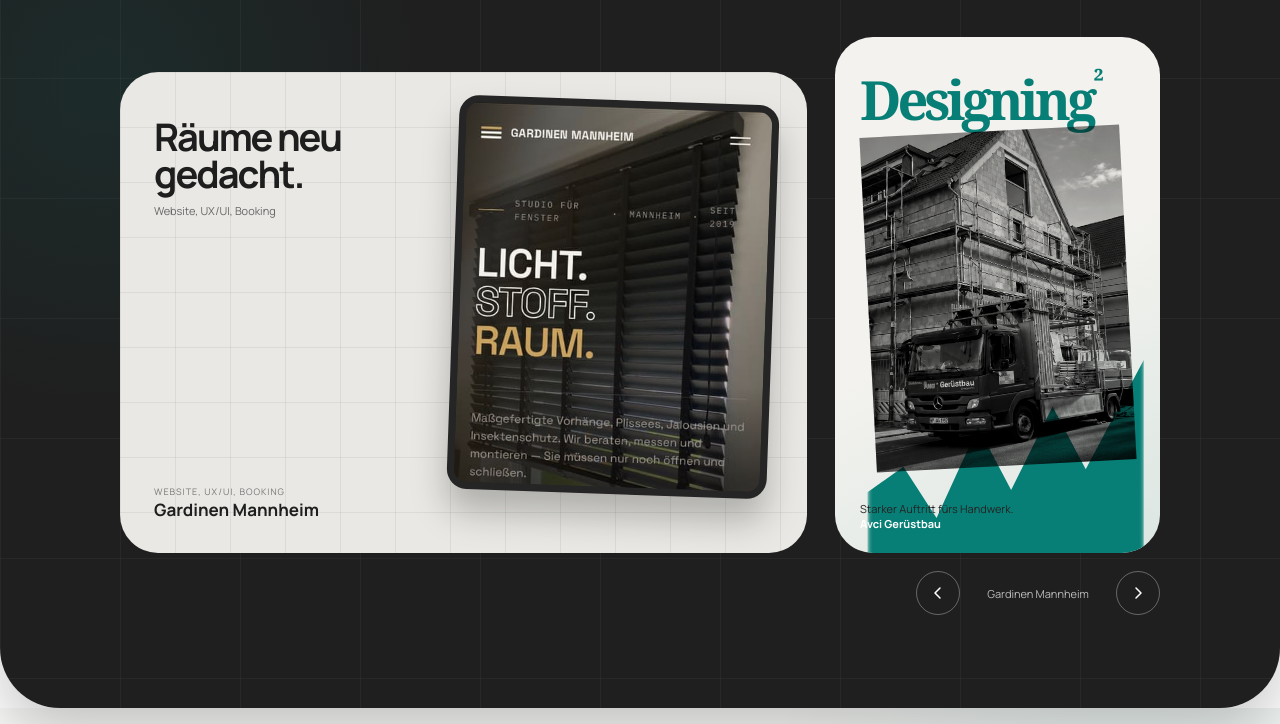
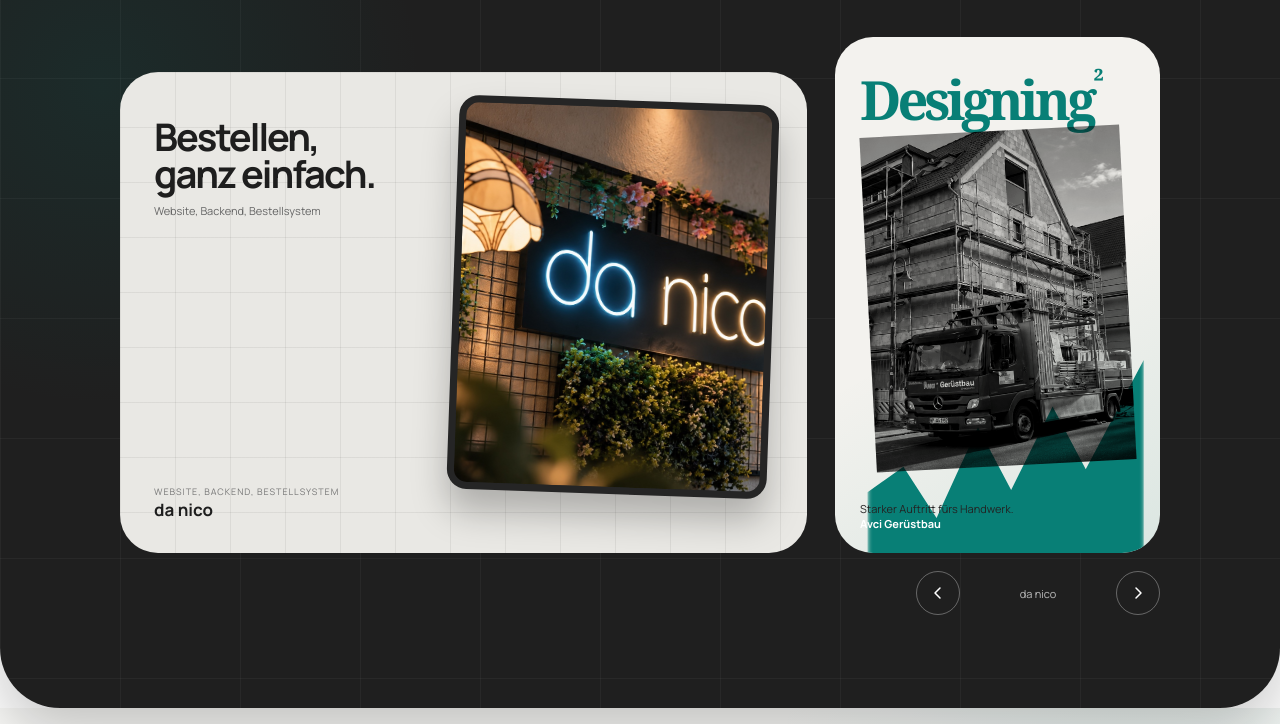
Before and after one commit to Ak-learn-code/new-homepage, a React (Vite) app: page / in a window 1280 px wide. Shown: the part 2961-3685 px from the top of the page. Built offline with nearby package versions, Linux system fonts and the light colour scheme.

Commit message:
add da nico reference and project links

```diff
--- a/src/main.jsx
+++ b/src/main.jsx
@@ -23,7 +23,7 @@ import './styles.css'
 const asset = (path) => `${import.meta.env.BASE_URL}${path}`
 
 const projects = [
-  { name: 'Gardinen Mannheim', meta: 'Website, UX/UI, Booking', image: asset('assets/projects/gardinen-mannheim-dark.jpg'), short: 'Räume neu gedacht.' },
+  { name: 'da nico', meta: 'Website, Backend, Bestellsystem', image: asset('assets/projects/da-nico.jpg'), short: 'Bestellen, ganz einfach.' },
   { name: 'Avci Gerüstbau', meta: 'Website, UX/UI, Entwicklung', image: asset('assets/projects/avci-geruestbau.jpg'), short: 'Starker Auftritt fürs Handwerk.' },
   { name: 'Stadtmüller', meta: 'Website, UX/UI, Entwicklung', image: asset('assets/projects/stadtmueller.jpg'), short: 'Klarheit bis ins Detail.' },
   { name: 'Ingenieurbüro Nuri', meta: 'Website, UX/UI, Entwicklung', image: asset('assets/projects/kfz-nuri.jpg'), short: 'Technik verständlich gemacht.' },
@@ -31,12 +31,12 @@ const projects = [
 ]
 
 const referenceProjects = [
-  { ...projects[0], description: 'Website, UX/UI und Booking für einen klaren digitalen Auftritt.' },
-  { ...projects[1], description: 'Website, UX/UI und Entwicklung für ein starkes Handwerksunternehmen.' },
+  { ...projects[0], description: 'Website mit Backend und Bestellsystem für da nico.', url: 'https://da-nico.de/' },
+  { ...projects[1], description: 'Website, UX/UI und Entwicklung für ein starkes Handwerksunternehmen.', url: 'https://www.avci-geruestbau.de/' },
   { ...projects[2], description: 'Website, UX/UI und Entwicklung mit Fokus auf Klarheit bis ins Detail.' },
-  { ...projects[3], description: 'Website, UX/UI und Entwicklung für verständliche technische Leistungen.' },
+  { ...projects[3], description: 'Website, UX/UI und Entwicklung für verständliche technische Leistungen.', url: 'https://ing-kaltbrunn.de/' },
   { ...projects[4], description: 'Website und UX/UI für einen digitalen Auftritt mit Gefühl für Freiheit.' },
-  { name: 'Michael Noll Handpan', meta: 'Website, UX/UI, Entwicklung', image: asset('assets/projects/handpan-noll.jpg'), description: 'Website und UX/UI für Handpan-Bau, Klang und persönliche Workshops.' },
+  { name: 'Michael Noll Handpan', meta: 'Website, UX/UI, Entwicklung', image: asset('assets/projects/handpan-noll.jpg'), description: 'Website und UX/UI für Handpan-Bau, Klang und persönliche Workshops.', url: 'https://bukkador-handpan.de/' },
   { name: 'Sordillo Erdbau', meta: 'Website, UX/UI, Entwicklung', image: asset('assets/projects/sordillo.jpg'), description: 'Website und UX/UI für ein regionales Erdbauunternehmen.' },
   { name: 'MP Dienstleistungen', meta: 'Website, UX/UI, Entwicklung', image: asset('assets/projects/mp-dienstleistungen.jpg'), description: 'Website und UX/UI für vielseitige Dienstleistungen aus der Region.' },
 ]
@@ -382,7 +382,7 @@ function ReferencesSequence() {
           <article className="reference-modal" role="dialog" aria-modal="true" aria-labelledby="reference-modal-title" onMouseDown={(event) => event.stopPropagation()}>
             <button className="reference-modal-close" type="button" onClick={() => setActiveProject(null)} aria-label="Referenz schließen"><X weight="bold" /></button>
             <div className="reference-modal-image"><img src={activeProject.image} alt={`Website-Referenz: ${activeProject.name}`} /></div>
-            <div className="reference-modal-copy"><p>{activeProject.meta}</p><h3 id="reference-modal-title">{activeProject.name}</h3><span>{activeProject.description}</span><a href="#kontakt" onClick={() => setActiveProject(null)}>Ähnliche Website anfragen <ArrowRight size={16} weight="bold" /></a></div>
+            <div className="reference-modal-copy"><p>{activeProject.meta}</p><h3 id="reference-modal-title">{activeProject.name}</h3><span>{activeProject.description}</span>{activeProject.url ? <a href={activeProject.url} target="_blank" rel="noreferrer">Website ansehen <ArrowRight size={16} weight="bold" /></a> : null}<a href="#kontakt" onClick={() => setActiveProject(null)}>Ähnliche Website anfragen <ArrowRight size={16} weight="bold" /></a></div>
           </article>
         </div>
       ) : null}
@@ -456,7 +456,7 @@ function Execution() {
       <div className="showcase-stack reveal-on-scroll" aria-label="Verschiedene Projektansichten">
         <div className="browser-layer"><img src={projects[1].image} alt="Avci Gerüstbau in einer Desktopansicht" loading="lazy" /></div>
         <div className="poster-layer"><img src={projects[2].image} alt="Stadtmüller als Projektplakat" loading="lazy" /><b>Ideen werden Systeme.</b></div>
-        <div className="phone-layer"><div className="phone-notch" /><img src={projects[0].image} alt="Gardinen Mannheim auf einem Smartphone" loading="lazy" /></div>
+        <div className="phone-layer"><div className="phone-notch" /><img src={projects[0].image} alt="da nico auf einem Smartphone" loading="lazy" /></div>
       </div>
     </section>
   )
--- a/src/styles.css
+++ b/src/styles.css
@@ -186,7 +186,7 @@ input { caret-color: var(--accent); }
 .reference-modal { width: min(980px, 100%); max-height: min(720px, calc(100dvh - 60px)); position: relative; display: grid; grid-template-columns: minmax(0, 1.42fr) minmax(270px, .58fr); overflow: auto; border-radius: 24px; color: #e8efeb; background: #1b2e2f; box-shadow: 0 28px 80px rgba(0,0,0,.38); animation: reference-modal-in 360ms var(--ease-out-expo) both; }
 .reference-modal-close { width: 42px; height: 42px; position: absolute; z-index: 2; top: 14px; right: 14px; display: grid; place-items: center; border: 0; border-radius: 50%; color: #182425; background: rgba(246,248,246,.94); cursor: pointer; }
 .reference-modal-close svg { width: 20px; height: 20px; }.reference-modal-image { min-height: 440px; background: #102021; }.reference-modal-image img { width: 100%; height: 100%; object-fit: cover; object-position: top center; }
-.reference-modal-copy { display: flex; flex-direction: column; padding: clamp(28px, 3vw, 44px) 30px 30px; }.reference-modal-copy > p { margin: 0; color: #f2a146; font-size: 11px; font-weight: 750; line-height: 1.4; }.reference-modal-copy h3 { margin: 13px 0 0; font-size: clamp(29px, 3vw, 42px); line-height: .98; letter-spacing: -.04em; }.reference-modal-copy > span { margin-top: 21px; color: rgba(232,239,235,.72); font-size: 14px; line-height: 1.55; }.reference-modal-copy a { display: inline-flex; align-items: center; gap: 8px; margin-top: auto; padding-top: 32px; color: #fff; font-size: 12px; font-weight: 750; }
+.reference-modal-copy { display: flex; flex-direction: column; padding: clamp(28px, 3vw, 44px) 30px 30px; }.reference-modal-copy > p { margin: 0; color: #f2a146; font-size: 11px; font-weight: 750; line-height: 1.4; }.reference-modal-copy h3 { margin: 13px 0 0; font-size: clamp(29px, 3vw, 42px); line-height: .98; letter-spacing: -.04em; }.reference-modal-copy > span { margin-top: 21px; color: rgba(232,239,235,.72); font-size: 14px; line-height: 1.55; }.reference-modal-copy a { display: inline-flex; align-items: center; gap: 8px; margin-top: 17px; color: #fff; font-size: 12px; font-weight: 750; }.reference-modal-copy a:last-child { margin-top: auto; padding-top: 20px; }
 @keyframes reference-backdrop-in { from { opacity: 0; } to { opacity: 1; } }
 @keyframes reference-modal-in { from { opacity: 0; transform: translateY(16px) scale(.985); } to { opacity: 1; transform: none; } }
 @media (hover: hover) and (pointer: fine) { .reference-pagination button:hover { color: #fff; border-color: #1b2e2f; background: #1b2e2f; transform: translateY(-2px); }.reference-tile:hover img { filter: saturate(1) contrast(1.05) brightness(.78); transform: scale(1.055); }.reference-tile:hover .reference-tile-cover { opacity: 1; }.reference-tile:hover .reference-tile-cover > span { transform: none; }.reference-tile:hover .reference-tile-cover i { transform: none; } }
```
Also changed, not shown: public/assets/projects/da-nico.jpg (added), public/assets/projects/handpan-noll.jpg.
